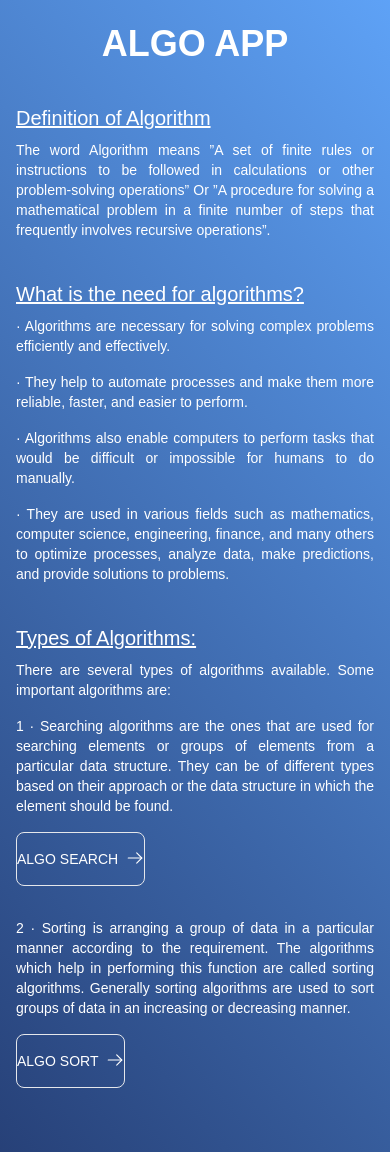
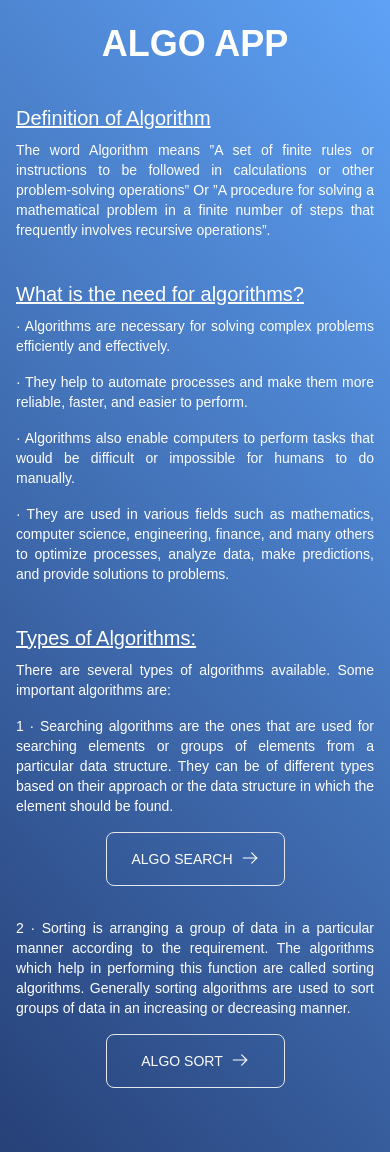
Before and after one commit to Libo033/Algo, a Next.js app: page /home in a window 390 px wide. Built offline with nearby package versions, Linux system fonts and the light colour scheme; a web font is replaced by a local one.

Commit message:
Fixeado styles de botones en home page

```diff
--- a/src/app/home/page.tsx
+++ b/src/app/home/page.tsx
@@ -89,10 +89,10 @@ const Home = () => {
               They can be of different types based on their approach or the data
               structure in which the element should be found.
             </p>
-            <div className="mb-8 md:flex md:justify-center">
+            <div className="mb-8 flex justify-center">
               <button
                 onClick={() => handleDisappear("algo-search")}
-                className="ease-in-out duration-100 hover:bg-blue-100/25 text-white text-sm flex gap-2 place-content-center border rounded-lg py-4 md:w-3/6 lg:w-2/6"
+                className="ease-in-out duration-100 hover:bg-blue-100/25 text-white text-sm flex gap-2 place-content-center border rounded-lg py-4 w-3/6 lg:w-2/6"
               >
                 ALGO SEARCH
                 <Image
@@ -110,9 +110,9 @@ const Home = () => {
               sorting algorithms are used to sort groups of data in an
               increasing or decreasing manner.
             </p>
-            <div className="mb-8 md:flex md:justify-center">
+            <div className="mb-8 flex justify-center">
               <button
-                className="ease-in-out duration-100 hover:bg-blue-100/25 text-white text-sm flex gap-2 place-content-center border rounded-lg py-4 md:w-3/6 lg:w-2/6"
+                className="ease-in-out duration-100 hover:bg-blue-100/25 text-white text-sm flex gap-2 place-content-center border rounded-lg py-4 w-3/6 lg:w-2/6"
                 onClick={() => handleDisappear("algo-sort")}
               >
                 ALGO SORT
```
